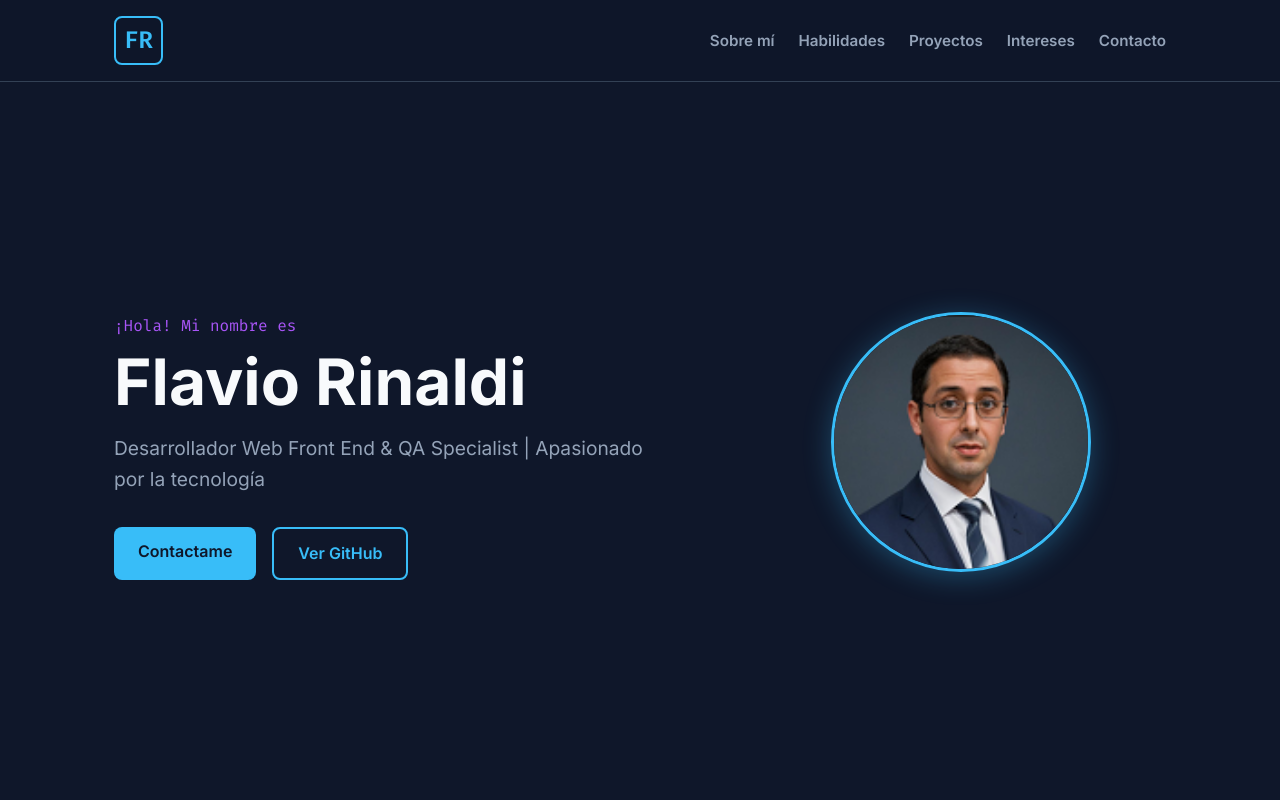
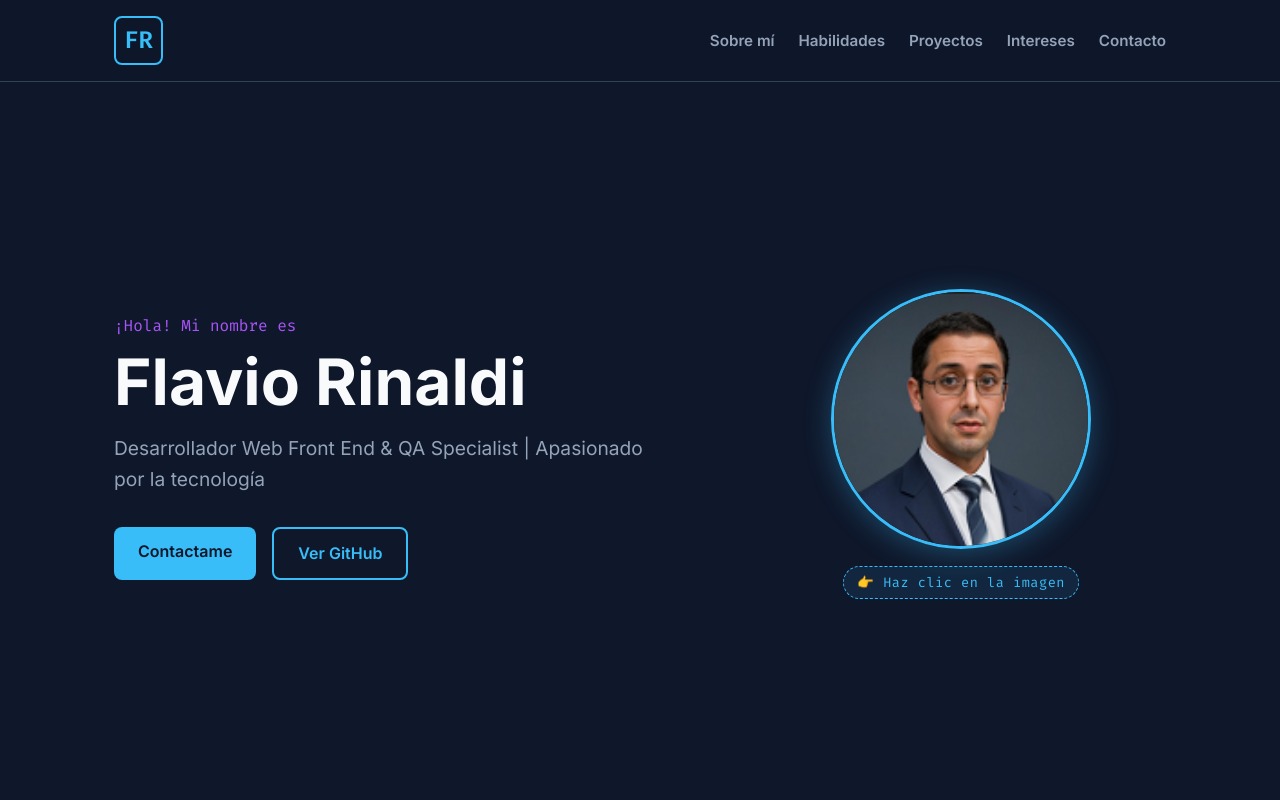
Before and after one commit to Flaviorin/landing-personal, a plain HTML site: page index.html in a window 1280 px wide. Shown: the top 800 px of the page. Drawn offline with Linux system fonts and the light colour scheme.

Commit message:
feat(ui): agregar leyenda indicativa para interactuar con el avatar
Se añade el texto 'Haz clic en la imagen' debajo del avatar con estilo visual acorde a la paleta para mejorar la experiencia de usuario (UX) e incentivar la interacción con el globo de diálogo.

```diff
--- a/index.html
+++ b/index.html
@@ -55,6 +55,8 @@
         </div>
         <!-- Foto/Avatar interactivo -->
         <img src="assets/avatar.png" alt="Ilustración de Flavio Rinaldi - Clic para ver un tip" class="avatar" id="avatar-img">
+		<!-- Indicador de interacción -->
+        <span class="avatar-hint">👉 Haz clic en la imagen</span>
       </div>
     </section>
 
--- a/styles.css
+++ b/styles.css
@@ -305,6 +305,31 @@ img {
   pointer-events: none;
 }
 
+/* Leyenda / Pista para hacer clic en el avatar */
+.avatar-container {
+  flex-direction: column; /* Alinea la imagen y la leyenda verticalmente */
+  gap: 0.75rem;
+}
+
+.avatar-hint {
+  font-family: var(--font-code);
+  font-size: 0.85rem;
+  color: var(--color-primary);
+  background-color: rgba(56, 189, 248, 0.1);
+  padding: 0.3rem 0.8rem;
+  border-radius: 20px;
+  border: 1px dashed var(--color-primary);
+  letter-spacing: 0.5px;
+  cursor: pointer;
+  user-select: none;
+  transition: transform var(--transition-fast), background-color var(--transition-fast);
+}
+
+.avatar-container:hover .avatar-hint {
+  background-color: rgba(56, 189, 248, 0.2);
+  transform: translateY(-2px);
+}
+
 /* Formulario de Contacto (Flexbox) */
 .contact-form {
   display: flex;
```
Also changed, not shown: 1 other file.
